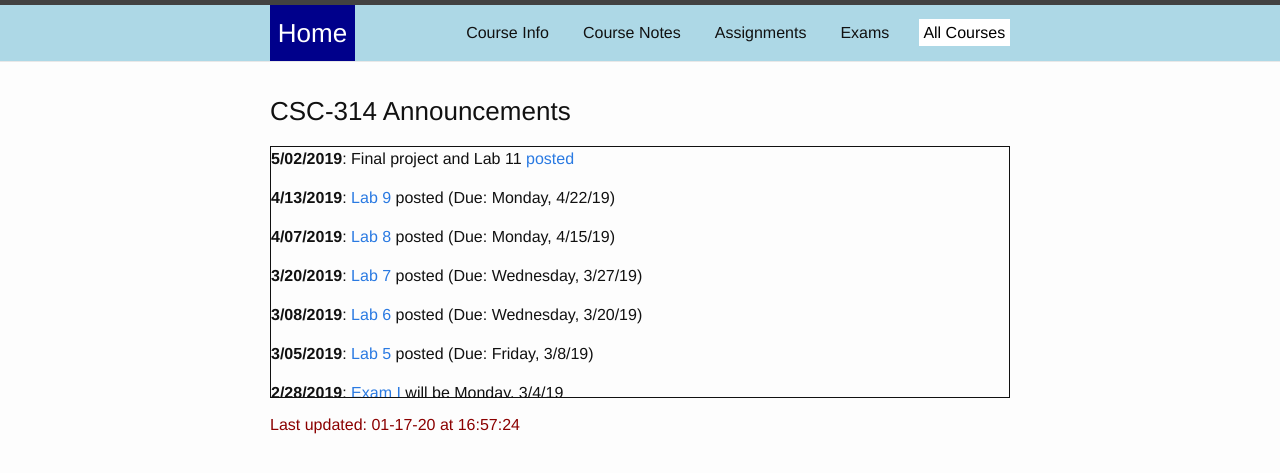
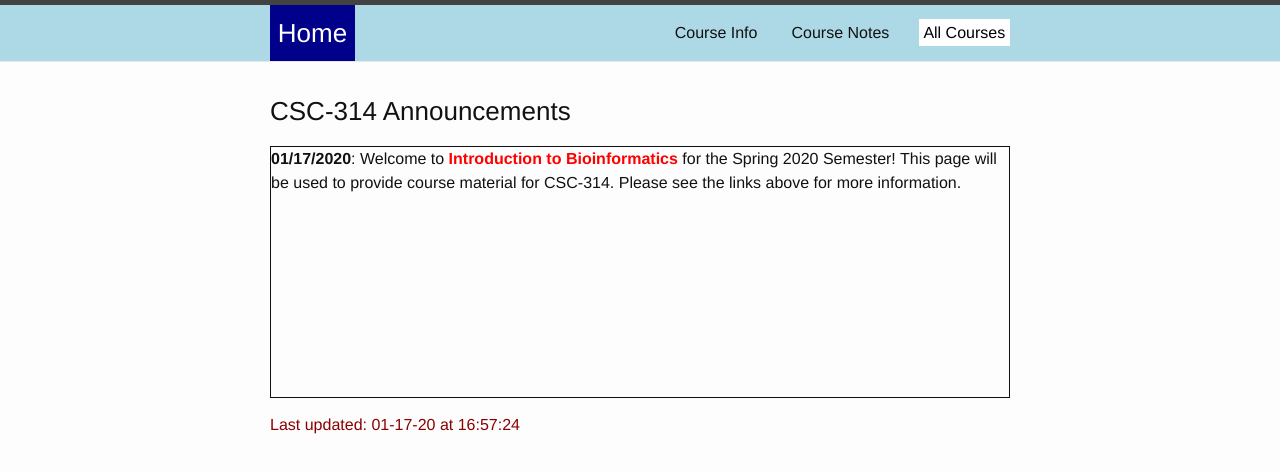
Before and after one commit to gdancik/CSC-314, a Jekyll site: the page built from index.html, in a window 1280 px wide. Shown: the top 473 px of the page. Built offline with Jekyll 4.4.1, drawn with Linux system fonts in a browser that asks for light colours.

Commit message:
Ready for 2020!

```diff
--- a/index.html
+++ b/index.html
@@ -3,6 +3,8 @@
 title: Home
 exclude_from_nav: true
 ---
+
+{% comment %}
 <p><b>5/02/2019</b>: Final project and Lab 11 {% include hwRef.html hwLabel = "posted" %}</p>
 <p><b>4/13/2019</b>: {% include hwRef.html hwLabel = "Lab 9" %} posted (Due: Monday, 4/22/19)</p>
 <p><b>4/07/2019</b>: {% include hwRef.html hwLabel = "Lab 8" %} posted (Due: Monday, 4/15/19)</p>
@@ -14,4 +16,7 @@
 <p><b>2/13/2019</b>: {% include hwRef.html hwLabel = "Lab 3" %} posted (Due: Friday, 2/22/19)</p>
 <p><b>2/06/2019</b>: {% include hwRef.html hwLabel = "Lab 2" %} posted (Due: Wednesday, 2/13/19)</p>
 <p><b>1/27/2019</b>: {% include hwRef.html hwLabel = "Lab 1" %} posted (Due: Wednesday, 2/6/19)</p>
-<p><b>1/17/2019</b>: Welcome to <b style = "color: red"> Introduction to Bioinformatics </b> for the Spring 2019 Semester! This page will be used to provide course material for CSC-314.  Please see the links above for more information. </p>
+{% endcomment %}
+
+
+<p><b>01/17/2020</b>: Welcome to <b style = "color: red"> Introduction to Bioinformatics </b> for the Spring 2020 Semester! This page will be used to provide course material for CSC-314.  Please see the links above for more information. </p>
```
Also changed, not shown: assignments.md (+1 -1 lines), exams.md (+2 -2 lines), info.md (+5 -0 lines), notes.md (+3 -1 lines), 4 other files.
